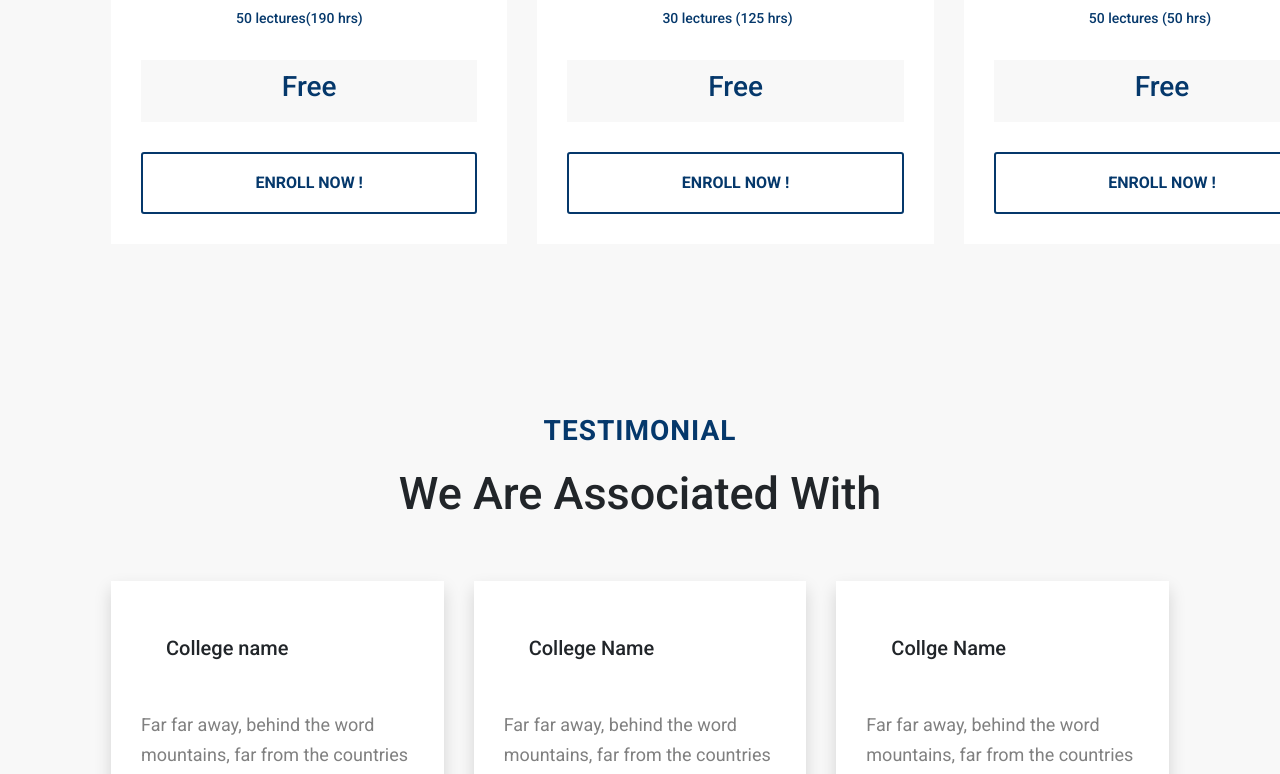
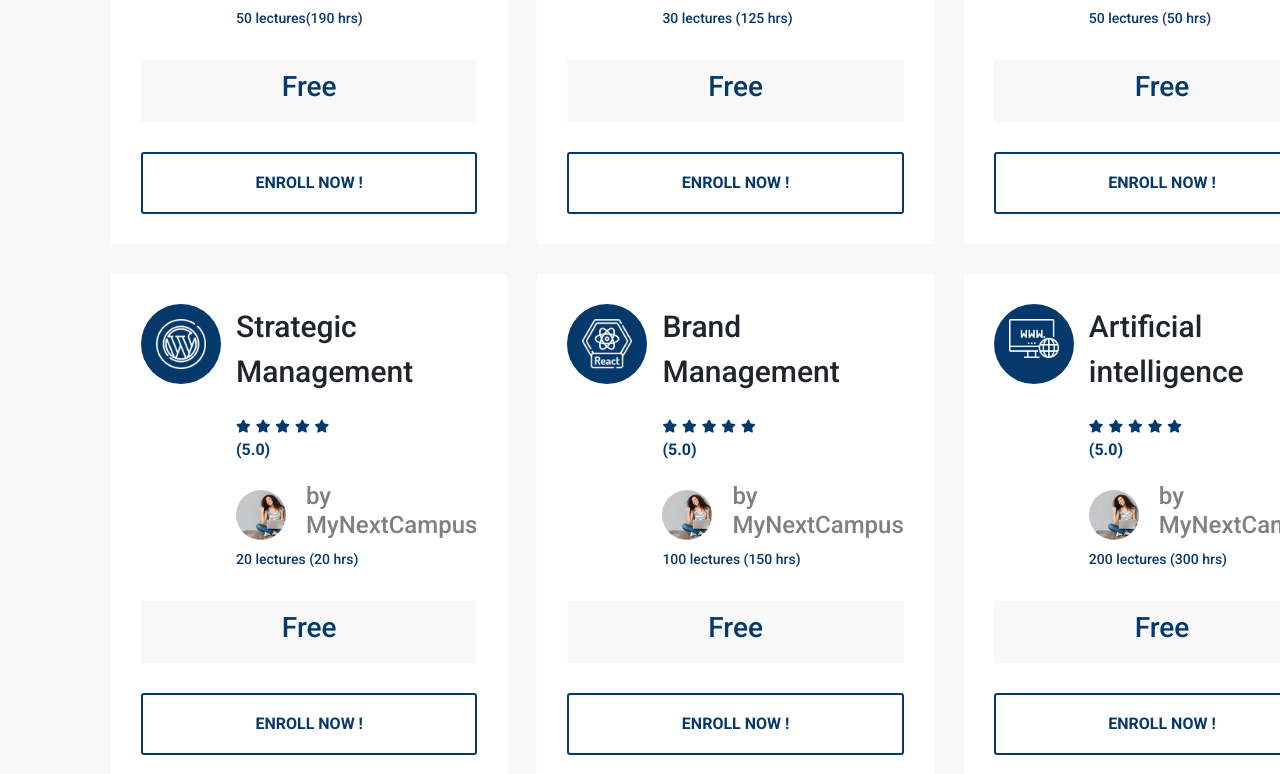
Before and after one commit to AkankshaSonone/mynectcampus, a React (Create React App) app: page / in a window 1280 px wide. Shown: the part 4319-5093 px from the top of the page. Built offline with nearby package versions, Linux system fonts and the light colour scheme.

Commit message:
Card Changes

```diff
--- a/src/components/home/HAbout.jsx
+++ b/src/components/home/HAbout.jsx
@@ -74,7 +74,7 @@ const HAbout = ({ setShowPopup }) => {
           <div className="coursesCard">
             {/* copy code form  coursesCard */}
             <div className="grid2">
-              {coursesCard2.slice(0, 3).map((val) => (
+              {coursesCard2.map((val) => (
                 <div className="items">
                   <div className="content flex">
                     <div className="left">
```
